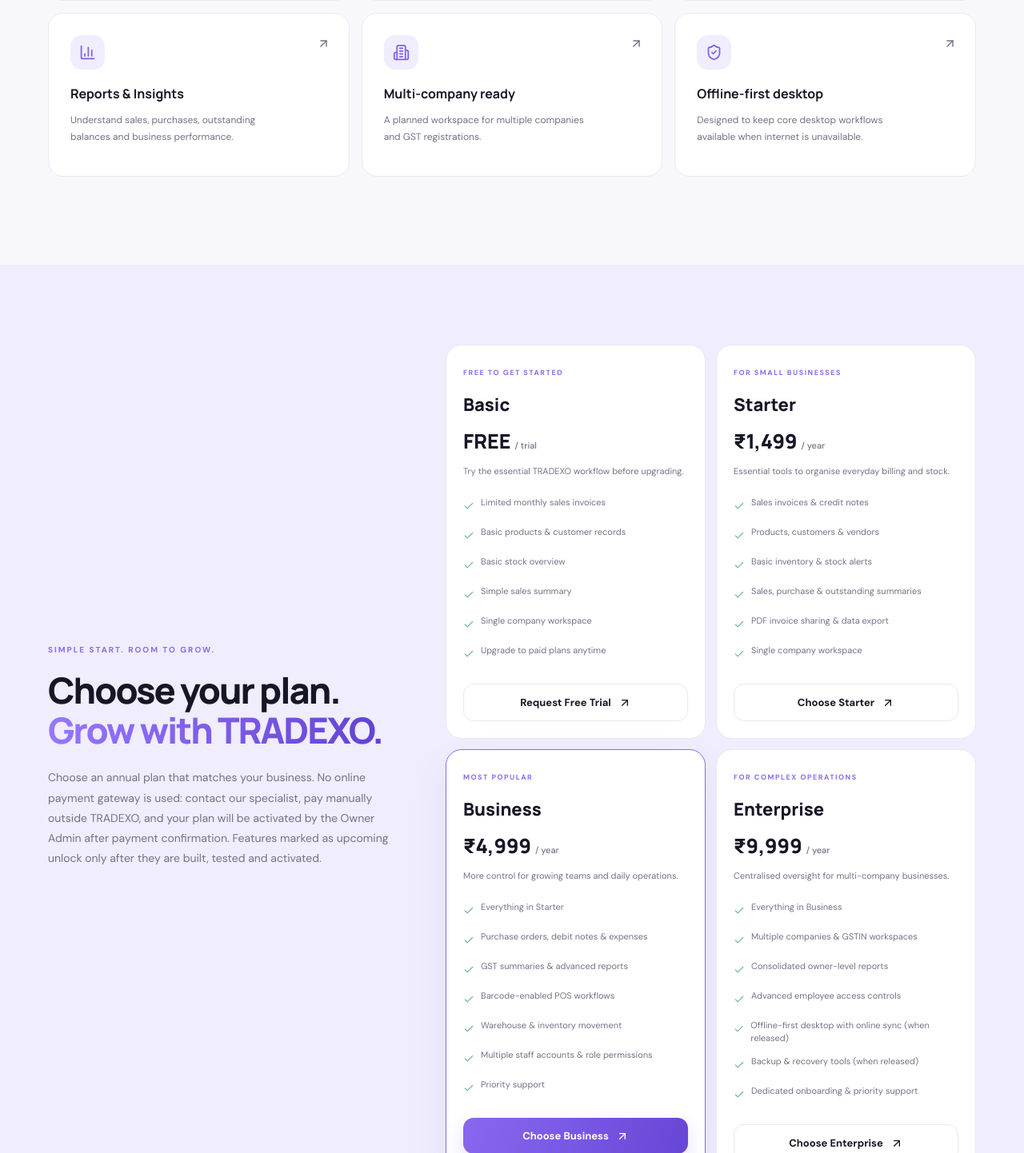
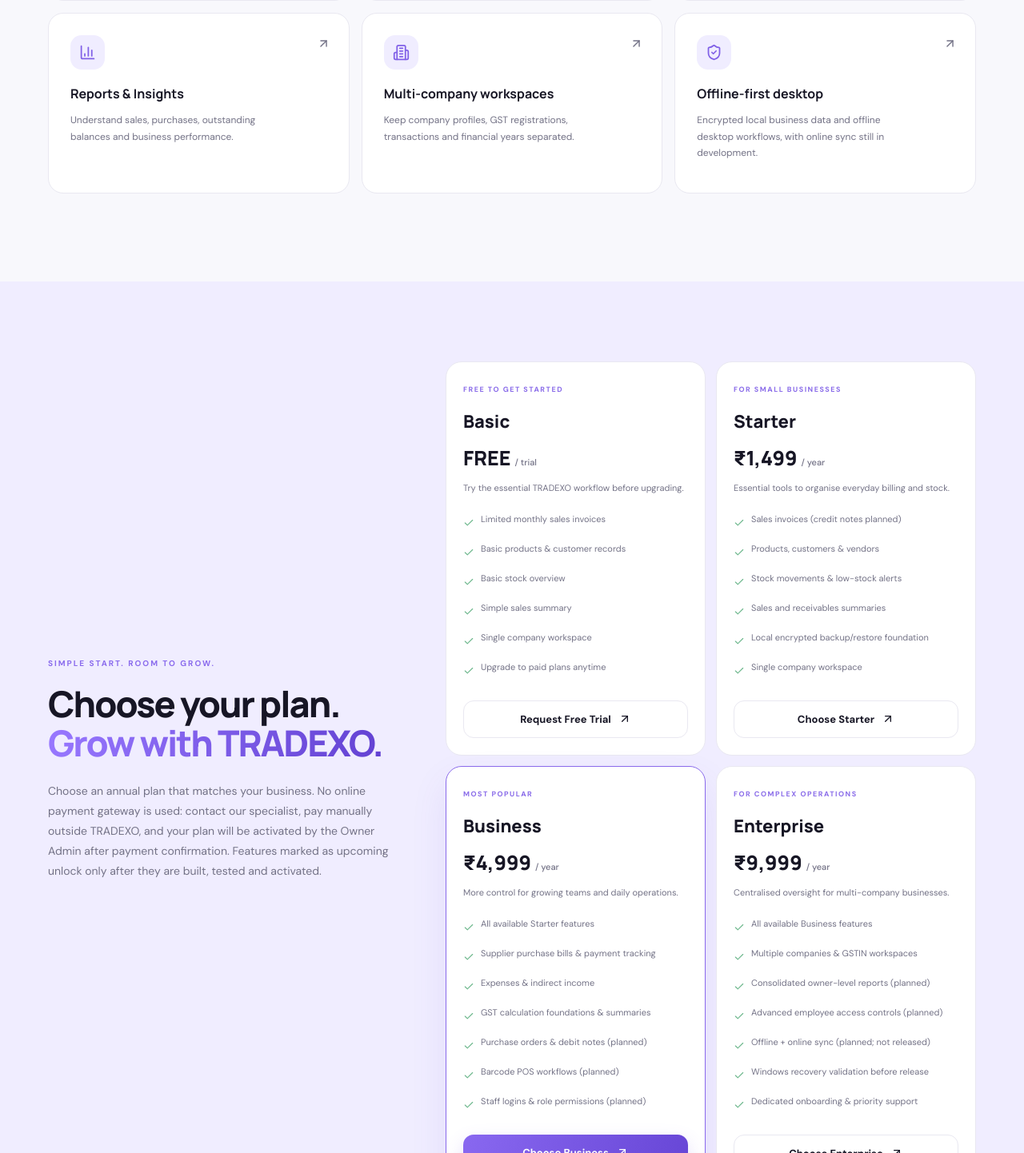
Before and after one commit to Abhishek-3002/TRADEXO, a React (Vite) app in the folder website/: page / in a window 1280 px wide. Shown: the part 1328-2770 px from the top of the page at 80% size. Built offline with nearby package versions, Linux system fonts and the light colour scheme; no server answers.

Commit message:
Make TRADEXO plan availability transparent and align copy with implemented modules

```diff
--- a/website/src/App.jsx
+++ b/website/src/App.jsx
@@ -7,8 +7,8 @@ const features = [
   { icon: Boxes, title: 'Inventory & Warehouse', desc: 'Track products, stock movement, warehouses and inventory timelines.' },
   { icon: Wallet, title: 'Purchases & Expenses', desc: 'Organise purchase orders, debit notes, expenses and indirect income.' },
   { icon: BarChart3, title: 'Reports & Insights', desc: 'Understand sales, purchases, outstanding balances and business performance.' },
-  { icon: Building2, title: 'Multi-company ready', desc: 'A planned workspace for multiple companies and GST registrations.' },
-  { icon: ShieldCheck, title: 'Offline-first desktop', desc: 'Designed to keep core desktop workflows available when internet is unavailable.' },
+  { icon: Building2, title: 'Multi-company workspaces', desc: 'Keep company profiles, GST registrations, transactions and financial years separated.' },
+  { icon: ShieldCheck, title: 'Offline-first desktop', desc: 'Encrypted local business data and offline desktop workflows, with online sync still in development.' },
 ]
 function WebsiteApp() {
   const [dark, setDark] = useState(false)
@@ -52,9 +52,9 @@ function WebsiteApp() {
       <section className="plan-section" id="plans"><div className="wrap plan-layout"><div><div className="eyebrow">SIMPLE START. ROOM TO GROW.</div><h2>Choose your plan.<br/><span className="gradient">Grow with TRADEXO.</span></h2><p>Choose an annual plan that matches your business. No online payment gateway is used: contact our specialist, pay manually outside TRADEXO, and your plan will be activated by the Owner Admin after payment confirmation. Features marked as upcoming unlock only after they are built, tested and activated.</p></div>
         <div className="plans">
           <article className="plan basic"><span className="plan-tag">FREE TO GET STARTED</span><h3>Basic</h3><div className="price">FREE <small>/ trial</small></div><p>Try the essential TRADEXO workflow before upgrading.</p><ul><li><Check/> Limited monthly sales invoices</li><li><Check/> Basic products & customer records</li><li><Check/> Basic stock overview</li><li><Check/> Simple sales summary</li><li><Check/> Single company workspace</li><li><Check/> Upgrade to paid plans anytime</li></ul><a href="#contact" className="button secondary full">Request Free Trial <ArrowUpRight size={16}/></a></article>
-          <article className="plan"><span className="plan-tag">FOR SMALL BUSINESSES</span><h3>Starter</h3><div className="price">₹1,499 <small>/ year</small></div><p>Essential tools to organise everyday billing and stock.</p><ul><li><Check/> Sales invoices & credit notes</li><li><Check/> Products, customers & vendors</li><li><Check/> Basic inventory & stock alerts</li><li><Check/> Sales, purchase & outstanding summaries</li><li><Check/> PDF invoice sharing & data export</li><li><Check/> Single company workspace</li></ul><a href="#contact" className="button secondary full">Choose Starter <ArrowUpRight size={16}/></a></article>
-          <article className="plan premium"><span className="plan-tag">MOST POPULAR</span><h3>Business</h3><div className="price">₹4,999 <small>/ year</small></div><p>More control for growing teams and daily operations.</p><ul><li><Check/> Everything in Starter</li><li><Check/> Purchase orders, debit notes & expenses</li><li><Check/> GST summaries & advanced reports</li><li><Check/> Barcode-enabled POS workflows</li><li><Check/> Warehouse & inventory movement</li><li><Check/> Multiple staff accounts & role permissions</li><li><Check/> Priority support</li></ul><a href="#contact" className="button primary full">Choose Business <ArrowUpRight size={16}/></a></article>
-          <article className="plan"><span className="plan-tag">FOR COMPLEX OPERATIONS</span><h3>Enterprise</h3><div className="price">₹9,999 <small>/ year</small></div><p>Centralised oversight for multi-company businesses.</p><ul><li><Check/> Everything in Business</li><li><Check/> Multiple companies & GSTIN workspaces</li><li><Check/> Consolidated owner-level reports</li><li><Check/> Advanced employee access controls</li><li><Check/> Offline-first desktop with online sync (when released)</li><li><Check/> Backup & recovery tools (when released)</li><li><Check/> Dedicated onboarding & priority support</li></ul><a href="#contact" className="button secondary full">Choose Enterprise <ArrowUpRight size={16}/></a></article>
+          <article className="plan"><span className="plan-tag">FOR SMALL BUSINESSES</span><h3>Starter</h3><div className="price">₹1,499 <small>/ year</small></div><p>Essential tools to organise everyday billing and stock.</p><ul><li><Check/> Sales invoices (credit notes planned)</li><li><Check/> Products, customers & vendors</li><li><Check/> Stock movements & low-stock alerts</li><li><Check/> Sales and receivables summaries</li><li><Check/> Local encrypted backup/restore foundation</li><li><Check/> Single company workspace</li></ul><a href="#contact" className="button secondary full">Choose Starter <ArrowUpRight size={16}/></a></article>
+          <article className="plan premium"><span className="plan-tag">MOST POPULAR</span><h3>Business</h3><div className="price">₹4,999 <small>/ year</small></div><p>More control for growing teams and daily operations.</p><ul><li><Check/> All available Starter features</li><li><Check/> Supplier purchase bills & payment tracking</li><li><Check/> Expenses & indirect income</li><li><Check/> GST calculation foundations & summaries</li><li><Check/> Purchase orders & debit notes (planned)</li><li><Check/> Barcode POS workflows (planned)</li><li><Check/> Staff logins & role permissions (planned)</li></ul><a href="#contact" className="button primary full">Choose Business <ArrowUpRight size={16}/></a></article>
+          <article className="plan"><span className="plan-tag">FOR COMPLEX OPERATIONS</span><h3>Enterprise</h3><div className="price">₹9,999 <small>/ year</small></div><p>Centralised oversight for multi-company businesses.</p><ul><li><Check/> All available Business features</li><li><Check/> Multiple companies & GSTIN workspaces</li><li><Check/> Consolidated owner-level reports (planned)</li><li><Check/> Advanced employee access controls (planned)</li><li><Check/> Offline + online sync (planned; not released)</li><li><Check/> Windows recovery validation before release</li><li><Check/> Dedicated onboarding & priority support</li></ul><a href="#contact" className="button secondary full">Choose Enterprise <ArrowUpRight size={16}/></a></article>
         </div>
       </div></section>
       <section className="section wrap about" id="about"><div className="about-card"><div className="eyebrow">MADE FOR BUSINESS OWNERS</div><h2>Clarity in your workday.<br/><span className="muted">Control in your hands.</span></h2><p>TRADEXO is a FIXBYTE INDIA product focused on bringing everyday business operations into one dependable workspace. The first release is planned for Windows 10 and 11.</p><div className="about-points"><span><ShieldCheck/> Designed with data safety in mind</span><span><Check/> Basic workflows designed for offline use</span></div></div></section>
```
